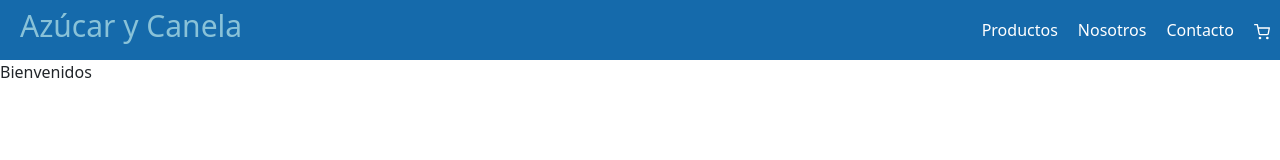
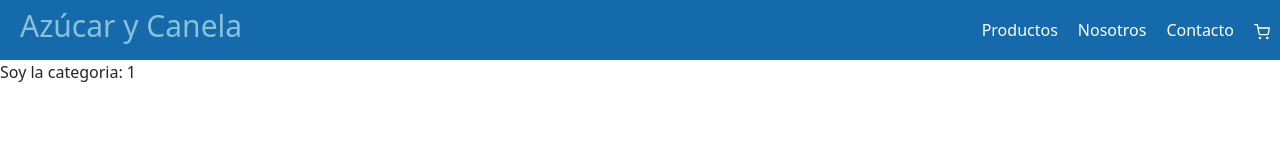
Before and after one commit to Mdaniela15/app, a React (Create React App) app: page /category/1 in a window 1280 px wide. Shown: the top 160 px of the page. Built offline with nearby package versions, Linux system fonts and the light colour scheme.

Commit message:
cree pages

```diff
--- a/src/App.js
+++ b/src/App.js
@@ -1,11 +1,34 @@
 import Header from "./componentes/Header";
 import ItemListContainer from "./componentes/ItemListContainer";
+import {
+  createBrowserRouter,
+  RouterProvider,
+} from "react-router-dom";
+import Layout from "./componentes/Layout";
+import HomePage from "./pages/HomePage";
+import CategoryPage from "./pages/CategoryPage";
+
+const router = createBrowserRouter([
+  {
+    path: "/",
+    element: <Layout />,
+    children: [
+      {
+        path: "/",
+        element: <HomePage />
+      },
+      {
+        path: "category/:id",
+        element: <CategoryPage />
+      }
+    ]
+  }
+]);
 
 function App() {
   return (
     <>
-    <Header />
-    <ItemListContainer greeting={"Bienvenidos"} />
+    <RouterProvider router={router} />
     </>
   );
 }
--- a/src/pages/CategoryPage.js
+++ b/src/pages/CategoryPage.js
@@ -1,5 +1,5 @@
 import { useParams } from "react-router-dom";
-import ItemListContainer from "../components/ItemListContainer";
+import ItemListContainer from "../componentes/ItemListContainer";
 
 export default function CategoryPage() {
     const {id} = useParams();
--- a/src/pages/HomePage.js
+++ b/src/pages/HomePage.js
@@ -1,4 +1,4 @@
-import ItemListContainer from "../components/ItemListContainer";
+import ItemListContainer from "../componentes/ItemListContainer";
 
 export default function HomePage() {
     return (
```
